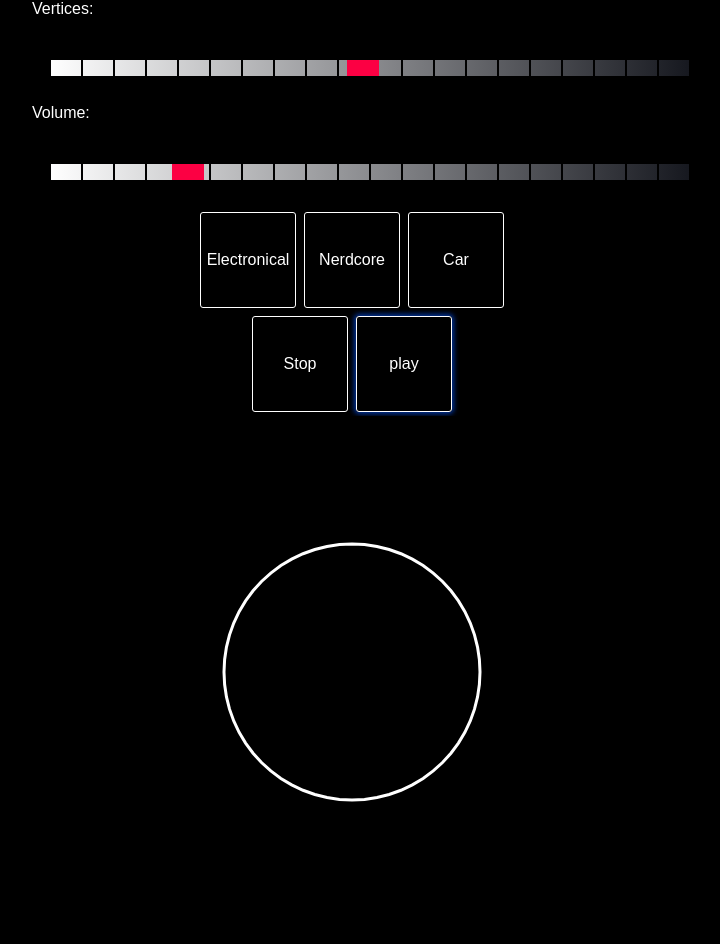
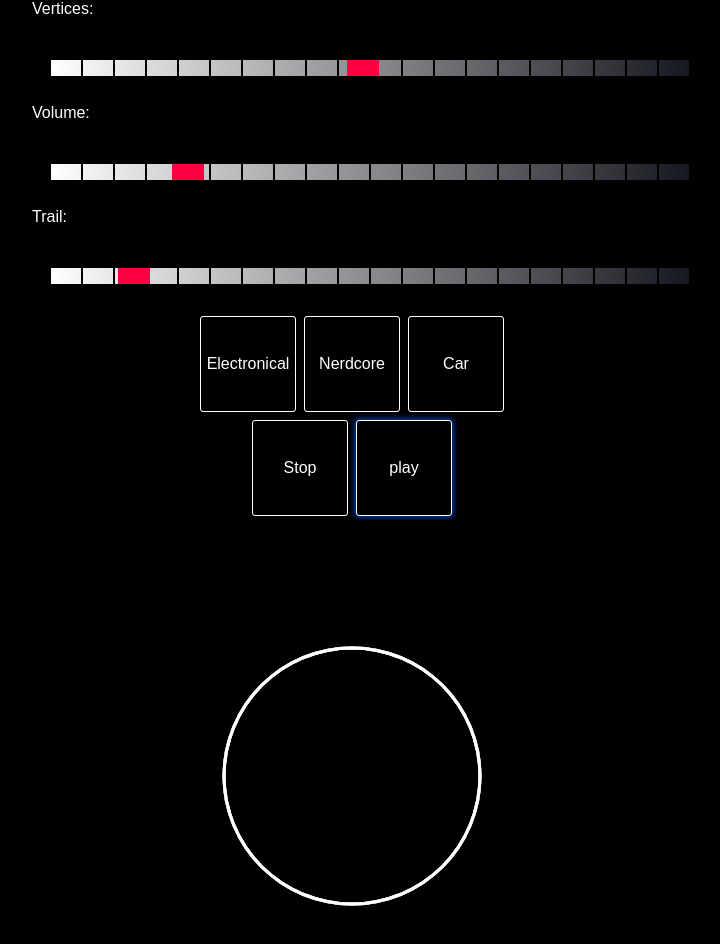
Before and after one commit to sinnerschrader/audiolizer, a website built with webpack: page docs/index.html in a window 1280 px wide. Both pictures are taken after a click on the button "play". Shown: the whole page, without its empty margins (288-1008 px from the left). Built offline with nearby package versions, Linux system fonts and the light colour scheme.

Commit message:
docs(demo): added trail option
clean up and more config

```diff
--- a/app/index.js
+++ b/app/index.js
@@ -6,11 +6,10 @@ import DEMO_AUDIO_3 from './audio/car.mp3'
 const W = 512
 const H = 512
 const LINE_WIDTH = 3
-const OPACITY = 1
 const VOLUME = 0.2
-
-const ROUND = 1
-const part = 2 * Math.PI
+const OPACITY = 0.2
+const FF = 64
+const STEP = W / FF
 const BG = '#000'
 const FG = '#fff'
 const BRAND = getComputedStyle(document.documentElement).getPropertyValue('--brand-color')
@@ -19,6 +18,7 @@ const BRAND = getComputedStyle(document.documentElement).getPropertyValue('--bra
 const C = document.getElementById('canvas')
 const verticesRange = document.getElementById('vertices')
 const volumeRange = document.getElementById('volume')
+const trailRange = document.getElementById('trail')
 const playDemo1 = document.getElementById('demo1')
 const playDemo2 = document.getElementById('demo2')
 const playDemo3 = document.getElementById('demo3')
@@ -26,7 +26,9 @@ const stopButton = document.getElementById('stop')
 const playButton = document.getElementById('play')
 const $ = C.getContext('2d')
 
-const FF = 64
+
+let vertices = ~~(FF * 2 / parseInt(verticesRange.value, 10))
+
 verticesRange.setAttribute('min', 3)
 verticesRange.setAttribute('max', FF * 2)
 verticesRange.setAttribute('value', FF)
@@ -34,8 +36,10 @@ volumeRange.setAttribute('min', 0)
 volumeRange.setAttribute('max', 1)
 volumeRange.setAttribute('step', 0.1)
 volumeRange.setAttribute('value', VOLUME)
-const STEP = W / FF
-let MOD = ~~(FF * 2 / parseInt(verticesRange.value, 10))
+trailRange.setAttribute('min', 0.1)
+trailRange.setAttribute('max', 1)
+trailRange.setAttribute('step', 0.05)
+trailRange.setAttribute('value', OPACITY)
 
 
 
@@ -44,11 +48,15 @@ audiolizer.volume = VOLUME
 
 
 verticesRange.addEventListener('input', e => {
-  MOD = ~~(FF * 2 / parseInt(e.target.value, 10))
+  vertices = ~~(FF * 2 / parseInt(e.target.value, 10))
 })
 
 volumeRange.addEventListener('input', e => {
   audiolizer.volume = parseFloat(e.target.value)
+})
+
+trailRange.addEventListener('input', e => {
+  $.fillStyle = `hsla(0, 0%, 0%, ${parseFloat(e.target.value)})`
 })
 
 playDemo1.addEventListener('click', e => {
@@ -86,9 +94,9 @@ audiolizer.convert = (arr = []) => {
   const revArr = [...arr].reverse()
   const roundArr = [...arr, ...revArr]
   let start
-  const filteredArray = roundArr.filter((x, i) => !Boolean(i % MOD))
+  const filteredArray = roundArr.filter((x, i) => !Boolean(i % vertices))
   filteredArray.forEach((point, i) => {
-    const rad = part / filteredArray.length * i
+    const rad = 2 * Math.PI / filteredArray.length * i
     const x = Math.sin(rad) * point + W / 2
     const y = Math.cos(rad) * point + H / 2
     if (!start) {
--- a/docs/index.html
+++ b/docs/index.html
@@ -137,6 +137,7 @@
   <div id="controls">
     <label>Vertices: <input type="range" id="vertices"/></label>
     <label>Volume: <input type="range" id="volume"/></label>
+    <label>Trail: <input type="range" id="trail"/></label>
     <button id="demo1">Electronical</button>
     <button id="demo2">Nerdcore</button>
     <button id="demo3">Car</button>
```
